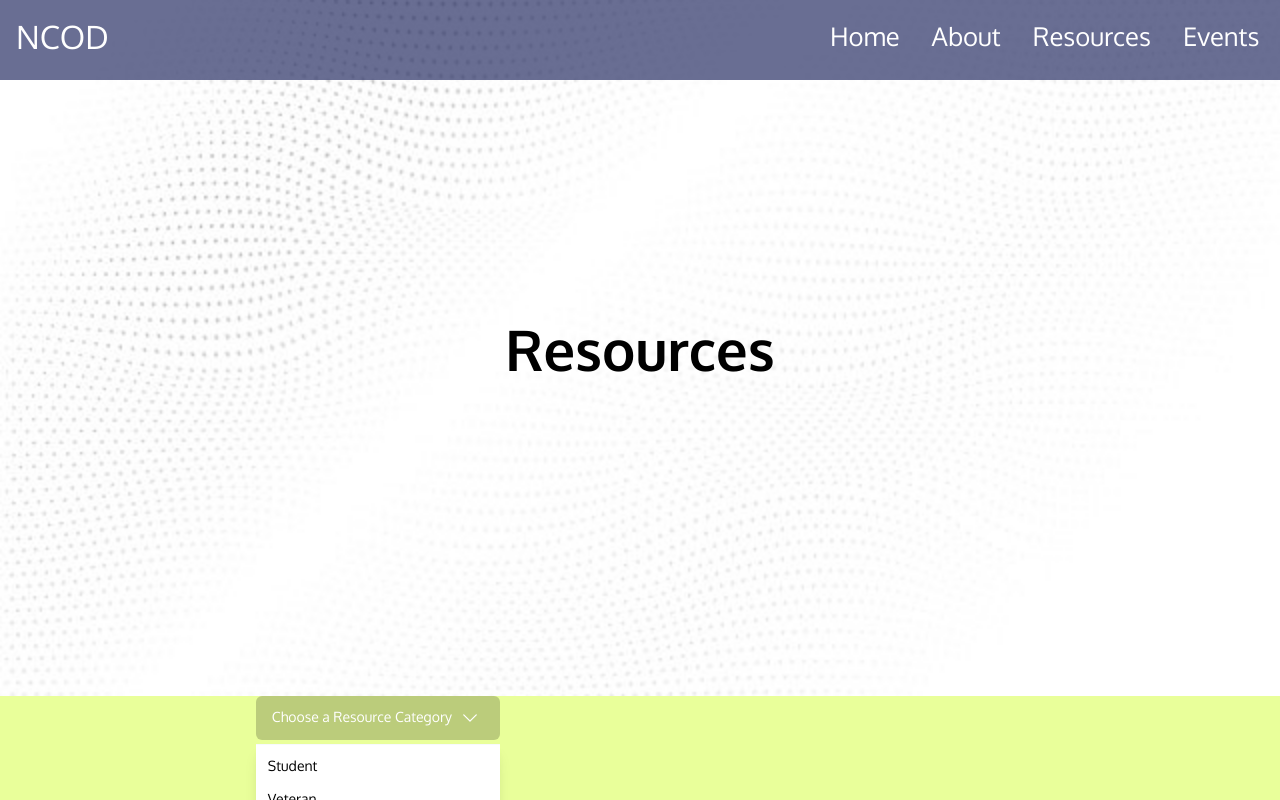
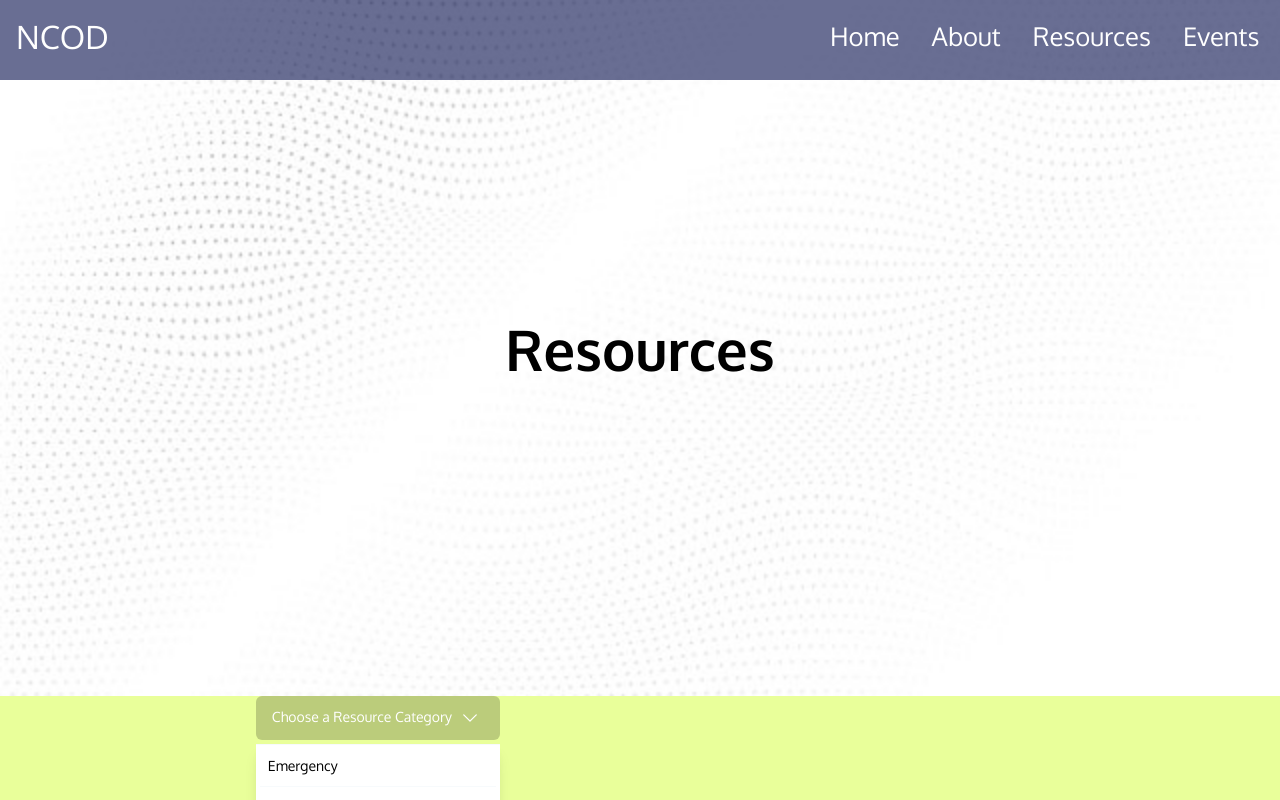
Before and after one commit to Aapuji/Natick-Disabilities-Website, a Next.js app: page /resources in a window 1280 px wide. Both pictures are taken after a click on the button "Choose a Resource Category". Shown: the top 800 px of the page. Built offline with nearby package versions, Linux system fonts and the light colour scheme.

Commit message:
Fixed problem where dividers weren't being hidden

```diff
--- a/components/Dropdown.js
+++ b/components/Dropdown.js
@@ -6,31 +6,22 @@ import styles from '../styles/Dropdown.module.css';
 
 const Dropdown = () => {
   /**
-   * Array of arrays of objects with `href` and `label` attributes.
+   * Array of object with `type`, `href`, and `label` attributes.
+   *
+   * `type` is the type of item it is: `option` or `divider`. `option` is an option that the user can choose, while `divider` is a horizontal bar.
    *
    * `href` is the url to the webpage (eg. '/resources/federal')
    *
    * `label` is what is shown (as a string, not html)
-   *
-   * Each inner array denotes a section, which are seperated by mini-`hr`s through the options menu.
   */
-  const sections = [
-    [ // Emergency
-      { href: '/resources/veteran', label: 'Emergency' }
-    ],
-    [ // People
-      { href: '/resources/student', label: 'Student' },
-      { href: '/resources/veteran', label: 'Veteran' }
-    ],
-    [ // Government
-      { href: '/resources/federal', label: 'Federal' },
-      { href: '/resources/state', label: 'State' }
-    ]
-  ];
-
   const items = [
-    { href: '/resources/student', label: 'Student' },
-    { href: '/resources/veteran', label: 'Veteran' },
+    { type: 'option', href: '/index', label: 'Emergency' }, // Emergency
+    { type: 'divider' },
+    { type: 'option', href: '/resources/student', label: 'Student' }, // People
+    { type: 'option', href: '/resources/veteran', label: 'Veteran' },
+    { type: 'divider' },
+    { type: 'option', href: '/resources/federal', label: 'Federal' }, // Government
+    { type: 'option', href: '/resources/state', label: 'State' }
   ];
 
   let [open, setOpen] = useState(false);
@@ -48,9 +39,11 @@ const Dropdown = () => {
       <div className={styles.options}>
         {
           // sections.map((items, i) =>
-            <Menu.Items className={`${styles.section} ${/*i == 0 ? styles.firstSection : */''}`}>
+            <Menu.Items className={`${styles.items} ${/*i == 0 ? styles.firstSection : */''}`}>
               {
-                items.map(item => <>
+                items.map(item => {
+                  if (item.type === 'option') {
+                    return <>
                       <Menu.Item
                         key={item.href}
                         as={Fragment}
@@ -58,7 +51,11 @@ const Dropdown = () => {
                       >
                         <Link href={item.href} className={styles.button}>{item.label}</Link>
                       </Menu.Item>
-                </>)
+                    </>;
+                  } else if (item.type === 'divider') {
+                    return <hr className={styles.divider} />
+                  }
+                })
               }
             </Menu.Items>
           // )
--- a/styles/Dropdown.module.css
+++ b/styles/Dropdown.module.css
@@ -57,12 +57,10 @@
   box-shadow: 0 10px 15px -3px rgba(0, 0, 0, 0.1), 0 4px 6px -2px rgba(0, 0, 0, 0.05);
 }
 
-.section {
+.items {
   padding: 0.25rem;
-  /* margin: 0.25rem; */
   background-color: white;
   border-top: 1px solid #f7fafc;
-  /* border-radius: 0.375rem; */
   border-bottom-left-radius: 0.375rem;
   border-bottom-right-radius: 0.375rem;
   width: 15.25rem;
@@ -89,6 +87,13 @@
   padding-left: 0.5em;
 }
 
+.divider {
+  background-color: #f7fafc;
+  height: 1px;
+  margin-top: 0.25rem;
+  margin-bottom: 0.25rem;
+}
+
 /* ACTIVE STATE OF DROPDOWN IS HANDLED IN globals.css */
 
 .button {
```
Lines whose indentation alone changed are shown as unchanged.
